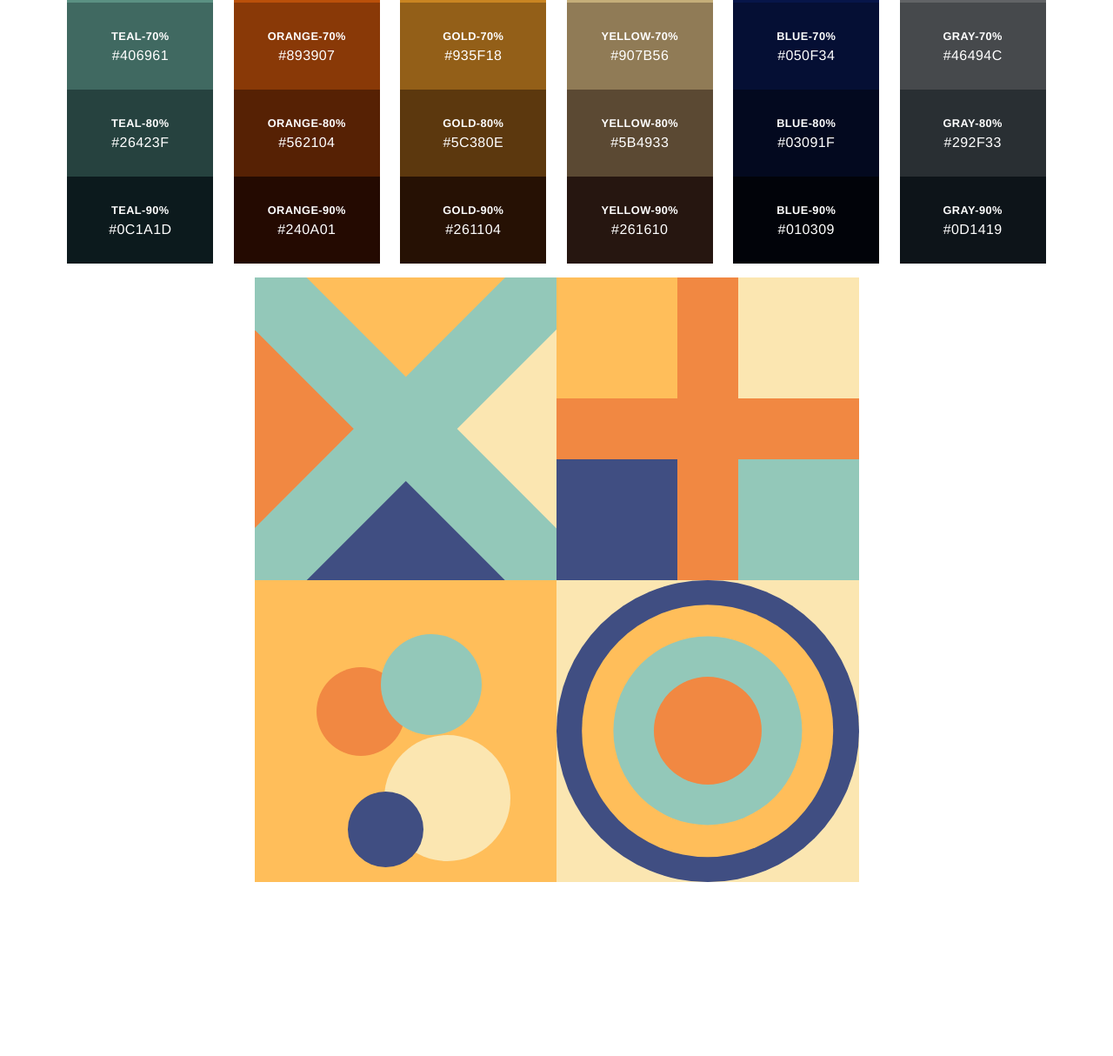
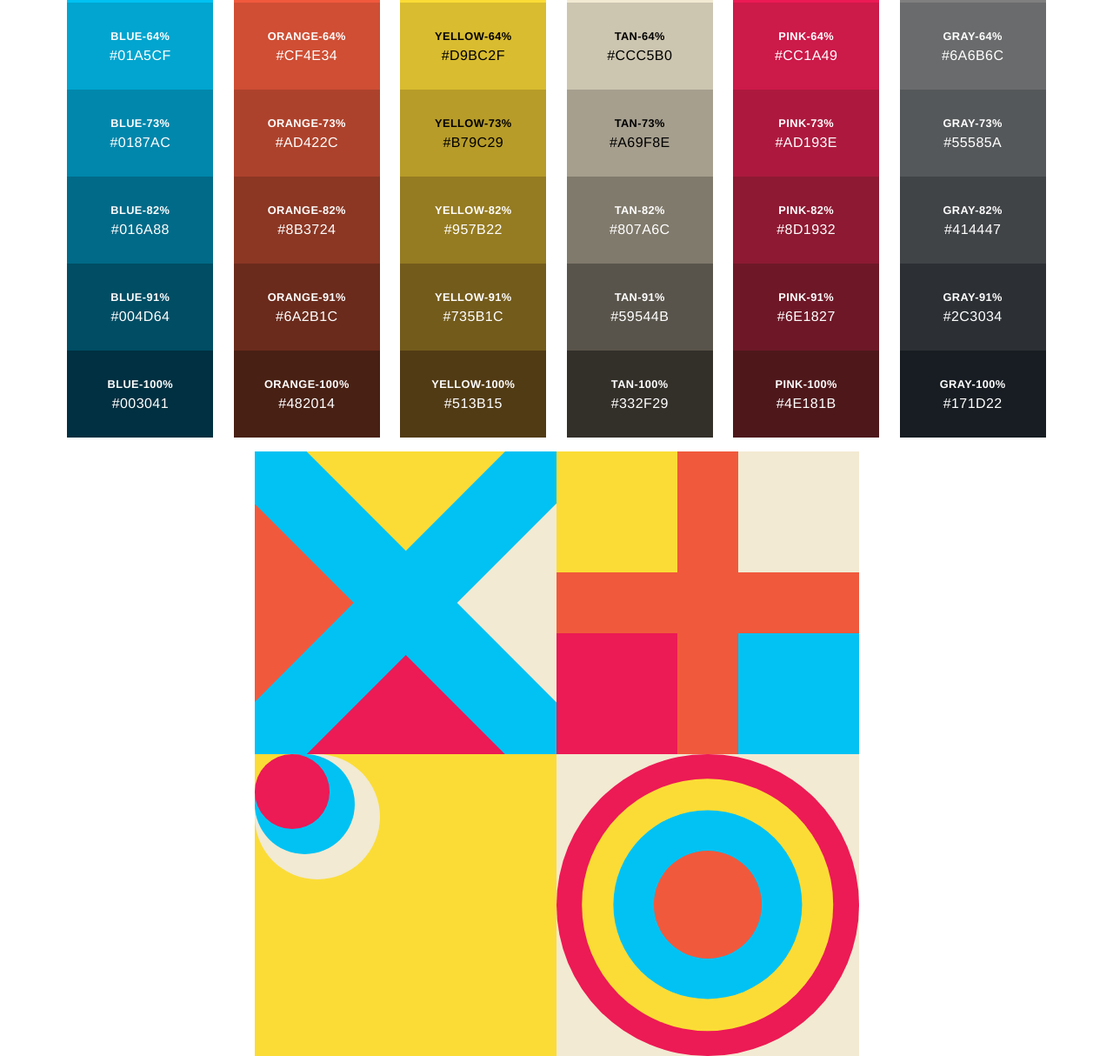
Before and after one commit to okayjeffrey/Scalor, a website: page index.html in a window 1280 px wide. Shown: the part 613-1827 px from the top of the page at 87% size. Before the commit the page ends 1627 px from the top, so only its background shows below. Drawn offline with nearby package versions, Linux system fonts and the light colour scheme.

Commit message:
making things a little better
- fixing the Readme because my instructions suck apparently
- Adding % to the color mix for the shading
- fixing the color playground to show the base swatch

```diff
--- a/index.html
+++ b/index.html
@@ -20,6 +20,8 @@
                     <li class="chip clr-1 swatch-7"></li>
                     <li class="chip clr-1 swatch-8"></li>
                     <li class="chip clr-1 swatch-9"></li>
+                    <li class="chip clr-1 swatch-10"></li>
+                    <li class="chip clr-1 swatch-11"></li>
                 </ul>
                 <ul class="">
                     <li class="chip clr-2 swatch-1"></li>
@@ -31,6 +33,8 @@
                     <li class="chip clr-2 swatch-7"></li>
                     <li class="chip clr-2 swatch-8"></li>
                     <li class="chip clr-2 swatch-9"></li>
+                    <li class="chip clr-2 swatch-10"></li>
+                    <li class="chip clr-2 swatch-11"></li>
                 </ul>
                 <ul class="">
                     <li class="chip clr-3 swatch-1"></li>
@@ -42,6 +46,8 @@
                     <li class="chip clr-3 swatch-7"></li>
                     <li class="chip clr-3 swatch-8"></li>
                     <li class="chip clr-3 swatch-9"></li>
+                    <li class="chip clr-3 swatch-10"></li>
+                    <li class="chip clr-3 swatch-11"></li>
                 </ul>
                 <ul class="">
                     <li class="chip clr-4 swatch-1"></li>
@@ -53,6 +59,8 @@
                     <li class="chip clr-4 swatch-7"></li>
                     <li class="chip clr-4 swatch-8"></li>
                     <li class="chip clr-4 swatch-9"></li>
+                    <li class="chip clr-4 swatch-10"></li>
+                    <li class="chip clr-4 swatch-11"></li>
                 </ul>
                 <ul class="">
                     <li class="chip clr-5 swatch-1"></li>
@@ -64,6 +72,8 @@
                     <li class="chip clr-5 swatch-7"></li>
                     <li class="chip clr-5 swatch-8"></li>
                     <li class="chip clr-5 swatch-9"></li>
+                    <li class="chip clr-5 swatch-10"></li>
+                    <li class="chip clr-5 swatch-11"></li>
                 </ul>
                 <ul class="">
                     <li class="chip clr-6 swatch-1"></li>
@@ -75,34 +85,36 @@
                     <li class="chip clr-6 swatch-7"></li>
                     <li class="chip clr-6 swatch-8"></li>
                     <li class="chip clr-6 swatch-9"></li>
+                    <li class="chip clr-6 swatch-10"></li>
+                    <li class="chip clr-6 swatch-11"></li>
                 </ul>
             </div>
             <!-- PLAYGROUND -->
             <div class="playground flex flex-wrap">
-                <div class="x clr-1 swatch-4">
-                    <div class="clr-2 swatch-4"></div>
-                    <div class="clr-3 swatch-4"></div>
-                    <div class="clr-4 swatch-4"></div>
-                    <div class="clr-5 swatch-4"></div>
+                <div class="x clr-1 swatch-6">
+                    <div class="clr-2 swatch-6"></div>
+                    <div class="clr-3 swatch-6"></div>
+                    <div class="clr-4 swatch-6"></div>
+                    <div class="clr-5 swatch-6"></div>
                 </div>
-                <div class="t clr-2 swatch-4">
-                    <div class="clr-1 swatch-4"></div>
-                    <div class="clr-3 swatch-4"></div>
-                    <div class="clr-4 swatch-4"></div>
-                    <div class="clr-5 swatch-4"></div>
+                <div class="t clr-2 swatch-6">
+                    <div class="clr-1 swatch-6"></div>
+                    <div class="clr-3 swatch-6"></div>
+                    <div class="clr-4 swatch-6"></div>
+                    <div class="clr-5 swatch-6"></div>
                 </div>
                 <br/>
-                <div class="bubs clr-3 swatch-4">
-                    <div class="clr-1 swatch-4"></div>
-                    <div class="clr-2 swatch-4"></div>
-                    <div class="clr-4 swatch-4"></div>
-                    <div class="clr-5 swatch-4"></div>
+                <div class="bubs clr-3 swatch-6">
+                    <div class="clr-1 swatch-6"></div>
+                    <div class="clr-2 swatch-6"></div>
+                    <div class="clr-4 swatch-6"></div>
+                    <div class="clr-5 swatch-6"></div>
                 </div>
-                <div class="o clr-4 swatch-4">
-                    <div class="clr-1 swatch-4"></div>
-                    <div class="clr-2 swatch-4"></div>
-                    <div class="clr-3 swatch-4"></div>
-                    <div class="clr-5 swatch-4"></div>
+                <div class="o clr-4 swatch-6">
+                    <div class="clr-1 swatch-6"></div>
+                    <div class="clr-2 swatch-6"></div>
+                    <div class="clr-3 swatch-6"></div>
+                    <div class="clr-5 swatch-6"></div>
                 </div>
 
             </div>
--- a/scss/style.scss
+++ b/scss/style.scss
@@ -10,22 +10,24 @@
 }
 
 // FOR MIXING depending on what outcome you want.
-$warm: #E00606;
-$cool: #0096FF;
+$warm: #FF8C55;
+$cool: #0090FB;
 $black:#000000;
 $white:#ffffff;
 
-// [#Base Color], [NAME], [Color to mix in # or 0 if not wanted]
-$clr-1: (#75B9A5, 'Teal', $cool);
-$clr-2: (#ED670D, 'Orange', $warm);
-$clr-3: (#FFAC2C, 'Gold', $warm);
-$clr-4: (#FAE09C, 'Yellow', $warm);
-$clr-5: (#091B5E, 'Blue', 0);
-$clr-6: (#7f7f7f, 'GRAY', $cool);
+// BASE COLORS HERE! -----------------------------------------
+// -----------------------------------------------------------
+// [#Base Color], [NAME], [Color to mix in # or 0 if not wanted], [% mixed with black for Shade]
+$clr-1: (#01C2F3, 'Blue', $cool, 20%);
+$clr-2: (#F1593C, 'Orange', $warm, 40%);
+$clr-3: (#FBDC36, 'Yellow', $warm, 50%);
+$clr-4: (#F2EAD2, 'Tan', $warm, 10%);
+$clr-5: (#EC1A55, 'Pink', $warm, 50%);
+$clr-6: (#7f7f7f, 'GRAY', $cool, 10%);
 
 // This is not the total amount of scaled colors
 //How many colors you want to scale up/down from your base color.
-$scale: 4;
+$scale: 5;
 $scale-to: ($scale * 2) + 1;
 $base-num: $scale + 1;
 
@@ -65,42 +67,45 @@ $base-num: $scale + 1;
     }
 }
 
-@mixin mixIt($color, $name, $ref, $mixer) {
-    $mix:; // Needs to exists before we try and set
+@mixin mixIt($color, $name, $ref, $mixer, $shaMix) {
+    $mixS:; // Needs to exists before we try and set
 
     @for $i from 1 through $scale { // ---------- Tints
-        $j: ($i - $base-num)*-1;
-        $name-per: percentage($i/10);
-        $percentage: percentage(($j/10)*2.25);
+        $j: ($i - $base-num)*-1; // (5-6)*-1 = 1
+        $name-per: round(percentage($i/$scale-to));
+        $percentage: percentage(($j/$scale-to)*2.01); // (1/10)*2.25 = 0.225
+
+        // @debug $percentage+'hello';
+
         // Mixing in the Mixer
-        @if $mixer != 0 { $mix:mix($mixer, $white, scaleCap(4%, $mixer)); }
-        @else { $mix: $white; }
+        @if $mixer != 0 { $mixS:mix($mixer, $white, scaleCap(4%, $mixer)); }
+        @else { $mixS: $white; }
         // Final Color Tint
-        $tint: mix($mix, $color, $percentage);
+        $tint: mix($mixS, $color, $percentage);
         @include colorCode($ref, $name, $i, $tint, $name-per);
     }
 
-    @include colorCode($ref, $name, 5, $color, 50%); //----------------- Base Color
+    @include colorCode($ref, $name, $base-num, $color, 50%); //----------------- Base Color
 
     @for $i from ($base-num + 1) through $scale-to { // ---------------- Shades
-        $name-per: percentage($i/10);
-        $percentage: percentage((($i - $base-num)*2.25)/10);
+        $name-per: round(percentage($i/$scale-to));
+        $percentage: percentage((($i - $base-num)*1.8)/$scale-to);
         // Mixing in the Mixer
-        @if $mixer != 0 { $mix:mix($mixer, $black, scaleCap(11%, $mixer)); }
-        @else { $mix: $black; }
+        @if $mixer != 0 { $mixS:mix($mixer, $black, scaleCap($shaMix, $mixer)); }
+        @else { $mixS: $black; }
         // Final Color Shade
-        $shade: mix($mix, $color, $percentage);
+        $shade: mix($mixS, $color, $percentage);
         @include colorCode($ref, $name, $i, $shade, $name-per);
     }
 }
 
 // WHAT TO MIX!!!!!
-@include mixIt(nth($clr-1, 1), nth($clr-1, 2), 'clr-1', nth($clr-1, 3));
-@include mixIt(nth($clr-2, 1), nth($clr-2, 2), 'clr-2', nth($clr-2, 3));
-@include mixIt(nth($clr-3, 1), nth($clr-3, 2), 'clr-3', nth($clr-3, 3));
-@include mixIt(nth($clr-4, 1), nth($clr-4, 2), 'clr-4', nth($clr-4, 3));
-@include mixIt(nth($clr-5, 1), nth($clr-5, 2), 'clr-5', nth($clr-5, 3));
-@include mixIt(nth($clr-6, 1), nth($clr-6, 2), 'clr-6', nth($clr-6, 3));
+@include mixIt(nth($clr-1, 1), nth($clr-1, 2), 'clr-1', nth($clr-1, 3), nth($clr-1, 4));
+@include mixIt(nth($clr-2, 1), nth($clr-2, 2), 'clr-2', nth($clr-2, 3), nth($clr-2, 4));
+@include mixIt(nth($clr-3, 1), nth($clr-3, 2), 'clr-3', nth($clr-3, 3), nth($clr-3, 4));
+@include mixIt(nth($clr-4, 1), nth($clr-4, 2), 'clr-4', nth($clr-4, 3), nth($clr-4, 4));
+@include mixIt(nth($clr-5, 1), nth($clr-5, 2), 'clr-5', nth($clr-5, 3), nth($clr-5, 4));
+@include mixIt(nth($clr-6, 1), nth($clr-6, 2), 'clr-6', nth($clr-6, 3), nth($clr-6, 4));
 
 //////////////////////////////////////////////////////////////////////////////// NO JUNK
 
```
Also changed, not shown: ReadMe.md, css/style.css.
